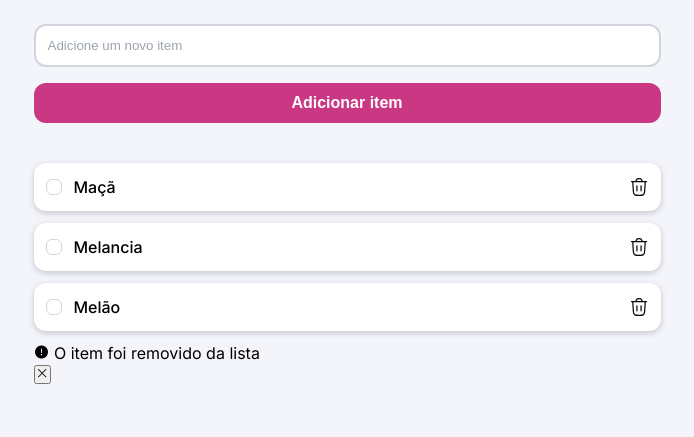
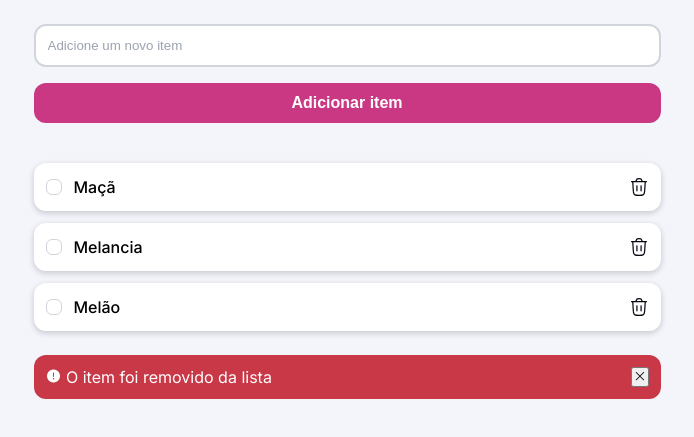
Before and after one commit to AnaClaraBotelho/quicklist, a plain HTML site: page index.html in a window 1280 px wide. Shown: the part 185-622 px from the top of the page, without its empty margins (293-987 px from the left). Drawn offline with nearby package versions, Linux system fonts and the light colour scheme.

Commit message:
inicio das estilizações da div.warnig

```diff
--- a/style.css
+++ b/style.css
@@ -169,3 +169,24 @@ main {
         }
     }
 }
+
+.warning {
+    background: var(--color-danger);
+    color: var(--always-white);
+    padding: 1.2rem;
+    display: flex;
+    justify-content: space-between;
+    border-radius: 1.2rem;
+    margin-top: 2.4rem;
+
+
+    opacity: 1;
+    transform: translateY(0);
+    transition: opacity .4s ease, transform .4s ease;
+
+    div {
+        display: block;
+        align-items: center;
+        gap: .8rem;
+    }
+}
```
